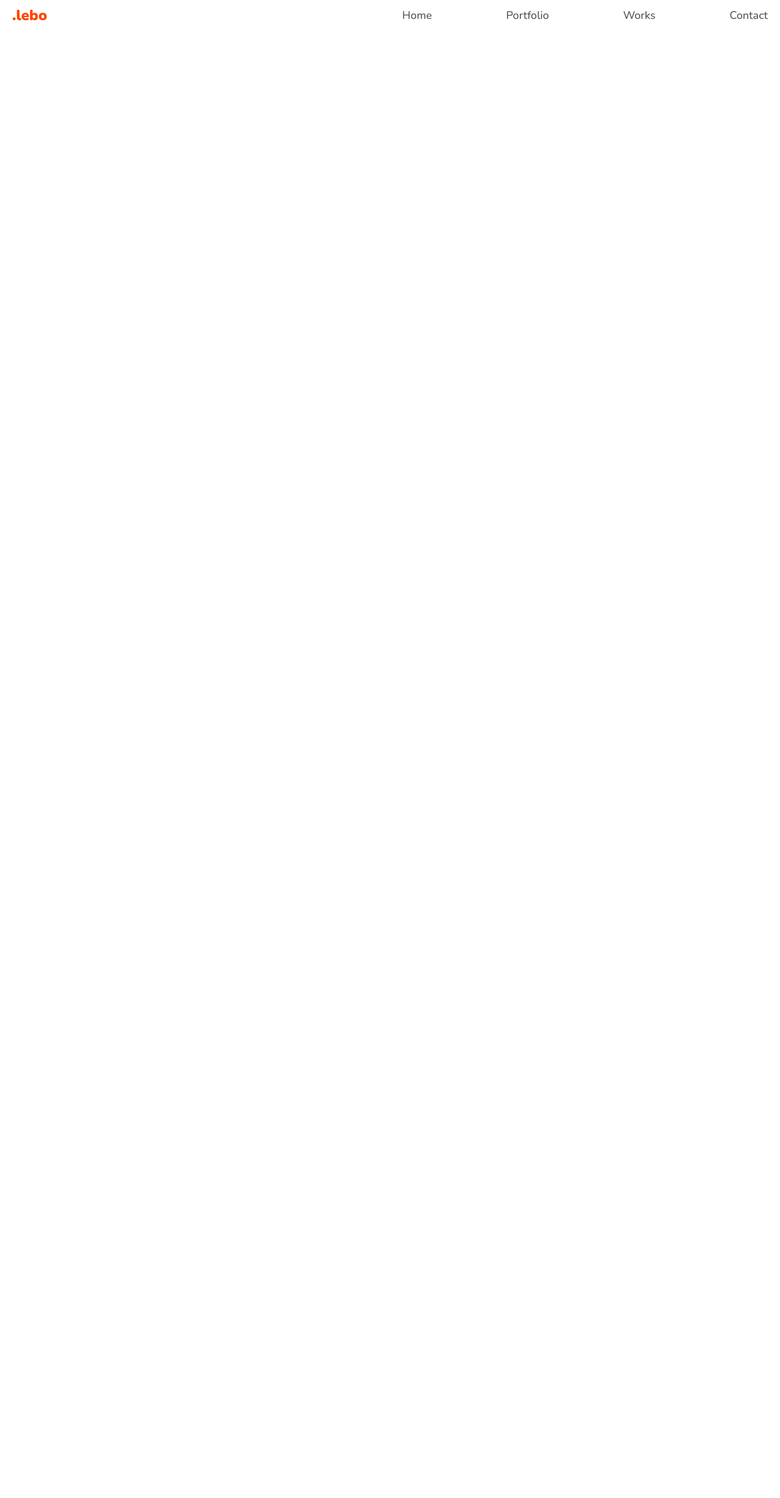
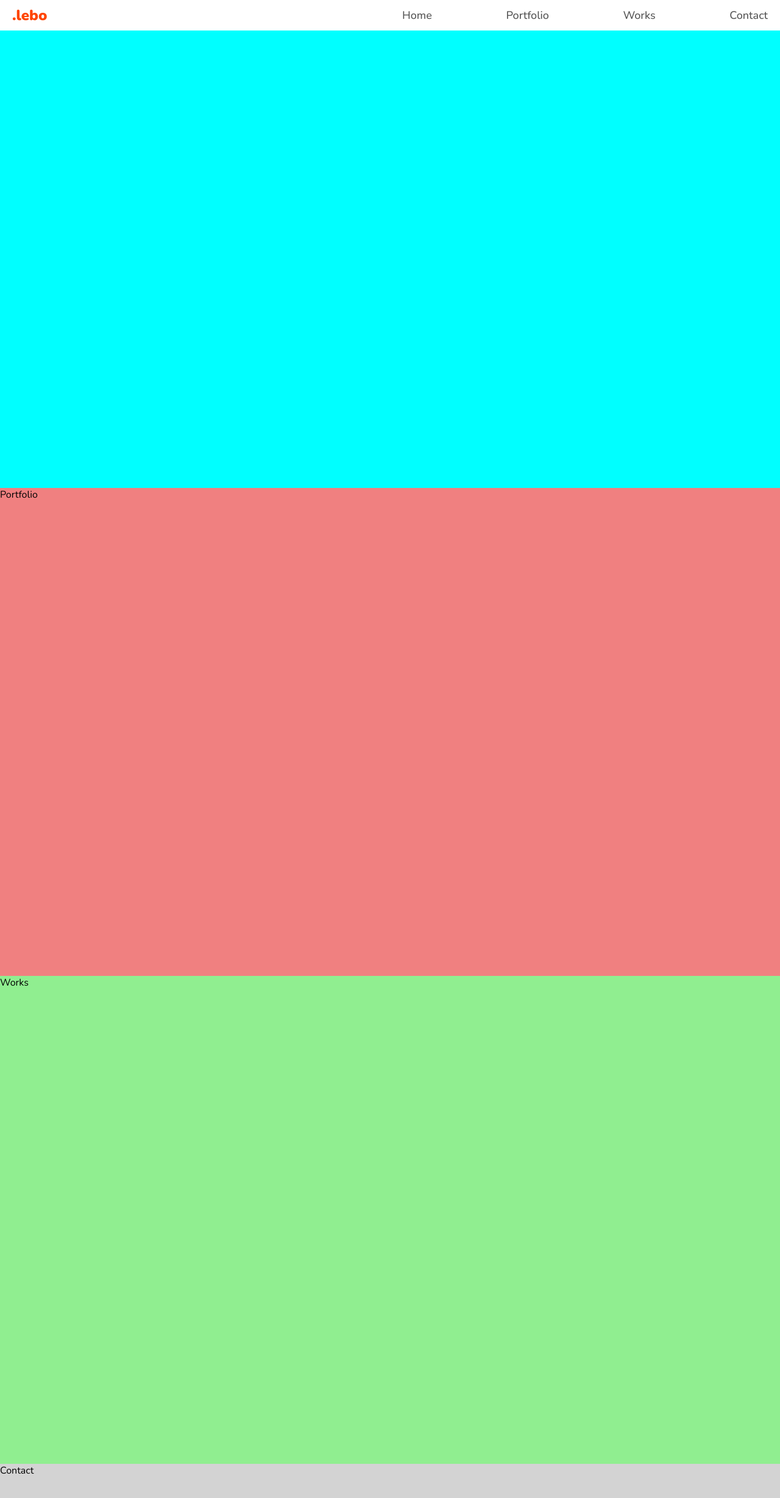
Before and after one commit to tafitahery/portfolio-perso, a React (Create React App) app: page / in a window 1280 px wide. Shown: the top 2456 px of the page at 61% size. Before the commit the page ends 800 px from the top, so only its background shows below. Built offline with nearby package versions, Linux system fonts and the light colour scheme.

Commit message:
Modification Navbar, CSS all components

```diff
--- a/src/App.js
+++ b/src/App.js
@@ -1,9 +1,17 @@
+import Contact from './components/contact/Contact';
+import Home from './components/home/Home';
 import Navbar from './components/navbar/Navbar';
+import Portfolio from './components/portfolio/Portfolio';
+import Works from './components/works/Works';
 
 function App() {
   return (
     <div>
       <Navbar />
+      <Home />
+      <Portfolio />
+      <Works />
+      <Contact />
     </div>
   );
 }
--- a/src/components/contact/Contact.jsx
+++ b/src/components/contact/Contact.jsx
@@ -0,0 +1,9 @@
+import './contact.scss';
+
+export default function Contact() {
+  return (
+    <div className="contact" id="contact">
+      Contact
+    </div>
+  );
+}
--- /dev/null
+++ b/src/components/contact/contact.scss
@@ -0,0 +1,4 @@
+.contact {
+  background-color: lightgray;
+  height: 100vh;
+}
--- a/src/components/home/Home.jsx
+++ b/src/components/home/Home.jsx
@@ -0,0 +1,9 @@
+import './home.scss';
+
+export default function Home() {
+  return (
+    <div className="home" id="home">
+      Home
+    </div>
+  );
+}
--- /dev/null
+++ b/src/components/home/home.scss
@@ -0,0 +1,5 @@
+.home {
+  background-color: aqua;
+  height: 100vh;
+  width: 100%;
+}
--- a/src/components/navbar/Navbar.jsx
+++ b/src/components/navbar/Navbar.jsx
@@ -2,8 +2,8 @@ import './navbar.scss';
 
 export default function Navbar() {
   return (
-    <div>
-      <div className="navbar">
+    <div className="navbar">
+      <div className="wrapper">
         <span className="logo">.lebo</span>
         <ul className="list">
           <li className="listItem">
--- a/src/components/navbar/navbar.scss
+++ b/src/components/navbar/navbar.scss
@@ -1,8 +1,17 @@
 .navbar {
-  padding: 0 20px;
+  position: fixed;
+  top: 0;
+  z-index: 10;
+  width: 100%;
+  background-color: white;
+  height: 50px;
+  display: flex;
+
+  .wrapper {
     display: flex;
     align-items: center;
-  height: 50px;
+    margin: 0 20px;
+    width: 100%;
 
     .logo {
       flex: 1;
@@ -29,3 +38,4 @@
       }
     }
   }
+}
--- a/src/components/portfolio/Portfolio.jsx
+++ b/src/components/portfolio/Portfolio.jsx
@@ -0,0 +1,9 @@
+import './portfolio.scss';
+
+export default function Portfolio() {
+  return (
+    <div className="portfolio" id="portfolio">
+      Portfolio
+    </div>
+  );
+}
--- /dev/null
+++ b/src/components/portfolio/portfolio.scss
@@ -0,0 +1,4 @@
+.portfolio {
+  background-color: lightcoral;
+  height: 100vh;
+}
--- a/src/components/works/Works.jsx
+++ b/src/components/works/Works.jsx
@@ -0,0 +1,9 @@
+import './works.scss';
+
+export default function Works() {
+  return (
+    <div className="works" id="works">
+      Works
+    </div>
+  );
+}
--- /dev/null
+++ b/src/components/works/works.scss
@@ -0,0 +1,4 @@
+.works {
+  background-color: lightgreen;
+  height: 100vh;
+}
```
Lines whose indentation alone changed are shown as unchanged.
